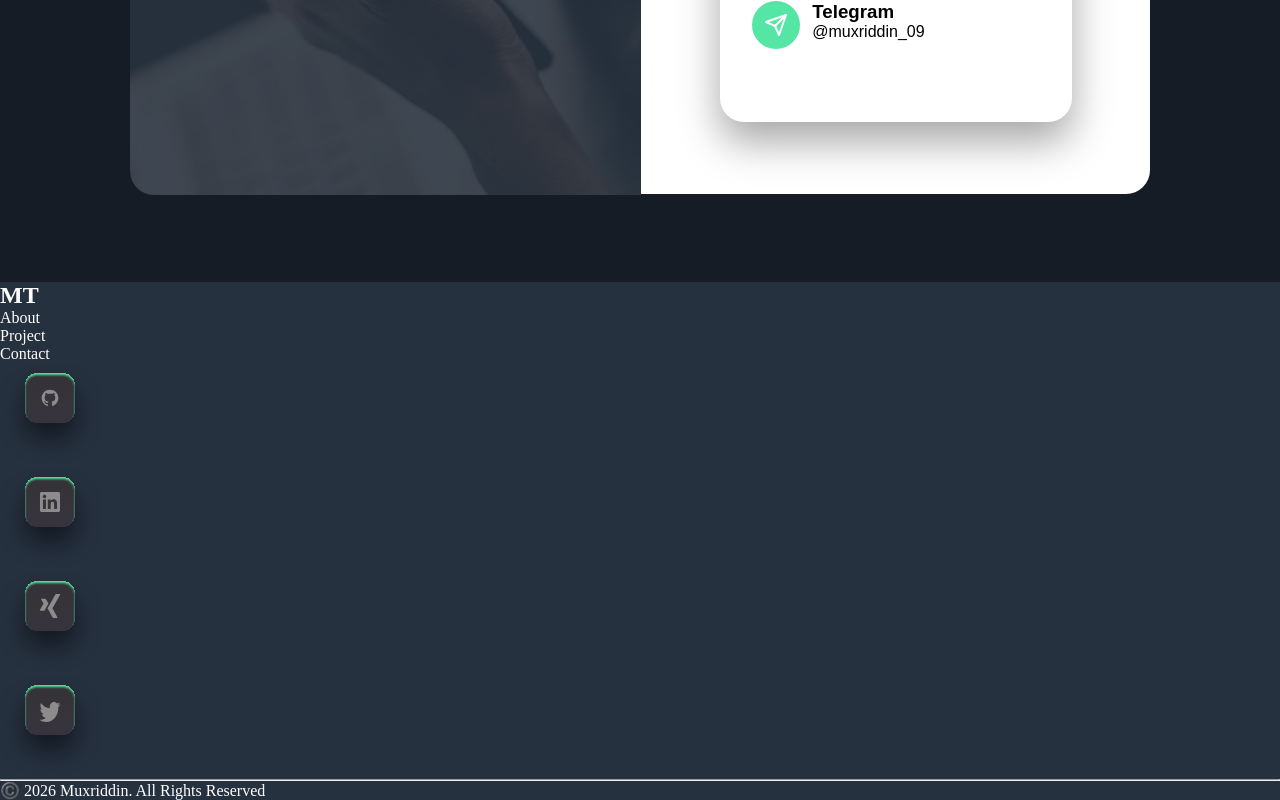
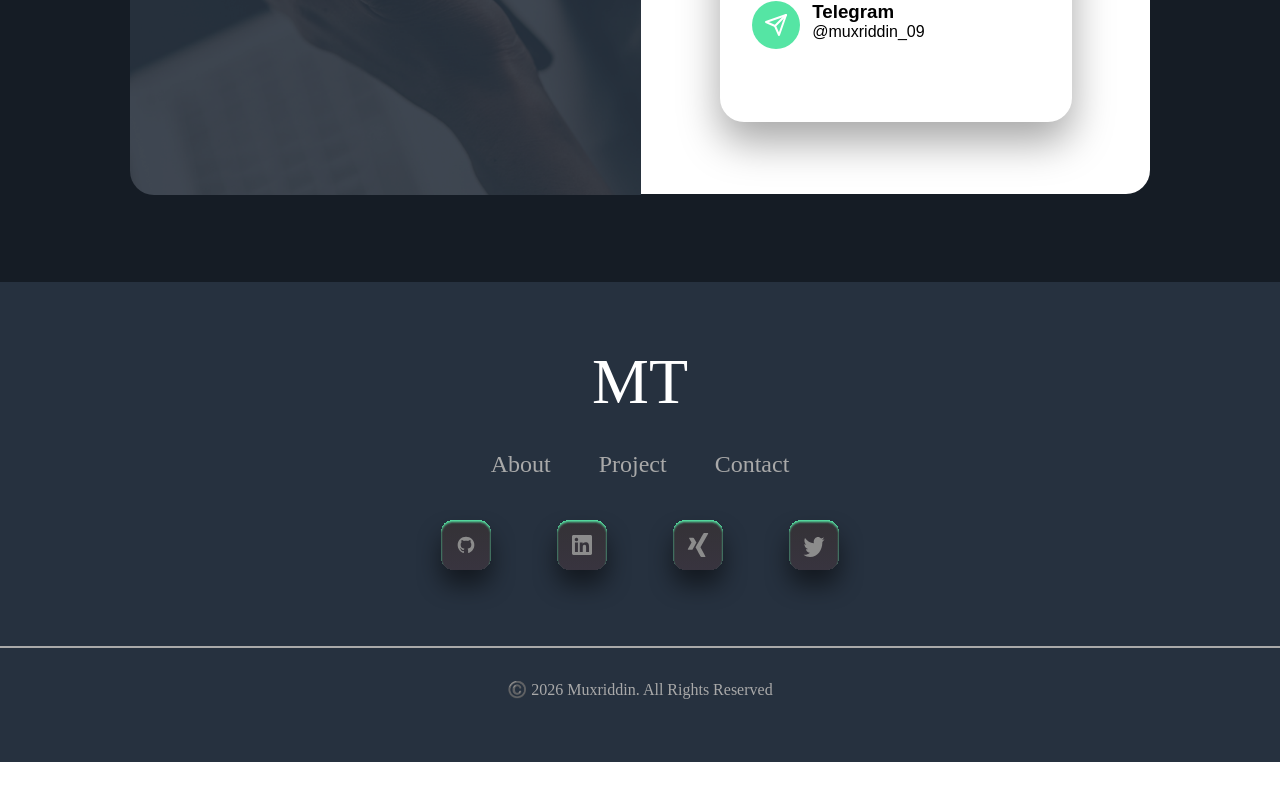
Before and after one commit to MukhriddinToshboyev/Portfoliyo, a React (Vite) app: page / in a window 1280 px wide. Shown: the part 4247-5047 px from the top of the page. After the commit the page ends 5009 px from the top, so only its background shows below. Built offline with nearby package versions, Linux system fonts and the light colour scheme.

Commit message:
Add Footer style

```diff
--- a/src/Footer/index.jsx
+++ b/src/Footer/index.jsx
@@ -405,8 +405,8 @@ function Footer() {
           </svg>
         </li>
       </ul>
-      <hr></hr>
-      <p> ©️ 2026 Muxriddin. All Rights Reserved </p>
+      <p className="Footer_line"></p>
+      <p className="Footer_text"> ©️ 2026 Muxriddin. All Rights Reserved </p>
     </div>
   );
 }
--- a/src/Footer/style.css
+++ b/src/Footer/style.css
@@ -1,3 +1,38 @@
 .Footer {
+  height: 30rem;
   background-color: #26313f;
+  display: flex;
+  flex-direction: column;
+  align-items: center;
+  justify-content: center;
+  gap: 2rem;
 }
+
+.Footer_title {
+  font-size: 4rem;
+  font-weight: 300;
+}
+
+.Footer_items {
+  list-style: none;
+  color: #a9a9a9;
+  font-size: 1.5rem;
+  display: flex;
+  gap: 3rem;
+}
+
+.Footer_icons {
+  display: flex;
+  gap: 1rem;
+  list-style: none;
+}
+
+.Footer_line {
+  width: 100%;
+
+  border: 1px solid #a9a9a9;
+}
+
+.Footer_text {
+  color: #a9a9a9;
+}
```
